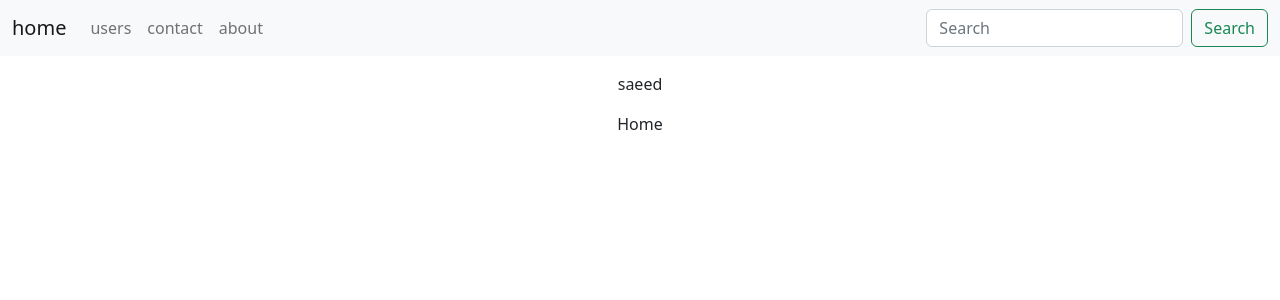
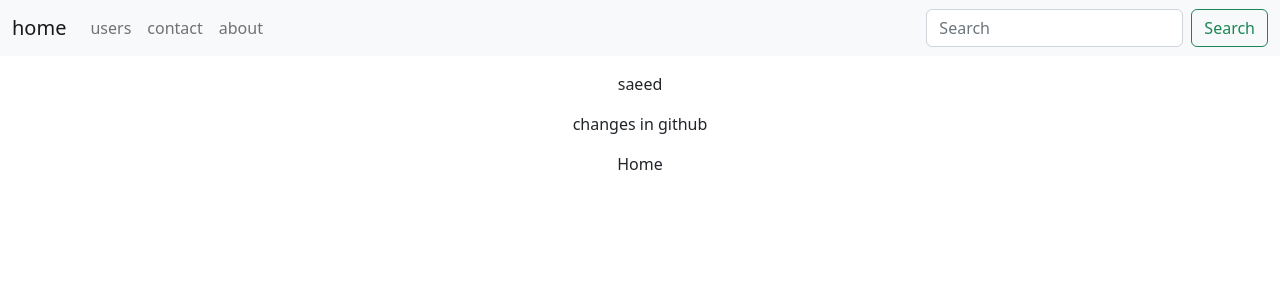
Before and after one commit to ashoorizad/git-tutorial, a React (Create React App) app: page / in a window 1280 px wide. Shown: the top 300 px of the page. Built offline with nearby package versions, Linux system fonts and the light colour scheme.

Commit message:
Update App.js

```diff
--- a/src/App.js
+++ b/src/App.js
@@ -18,6 +18,7 @@ function App() {
       <Header />
       <Bread pathname={pathname} state={state} />
     <p>saeed</p>
+      <p>changes in github</p>
       <Router />
     </div>
   );
```
